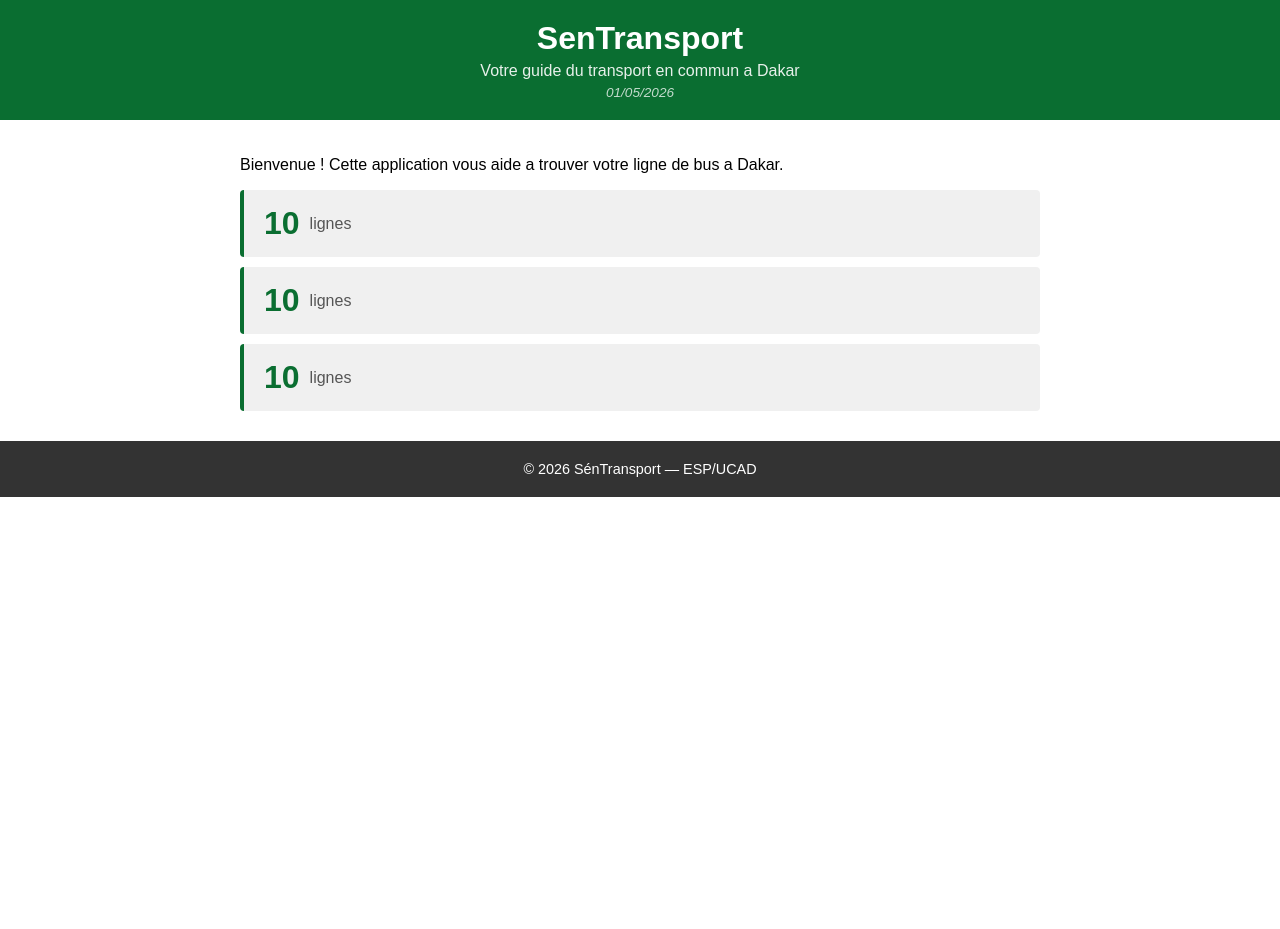
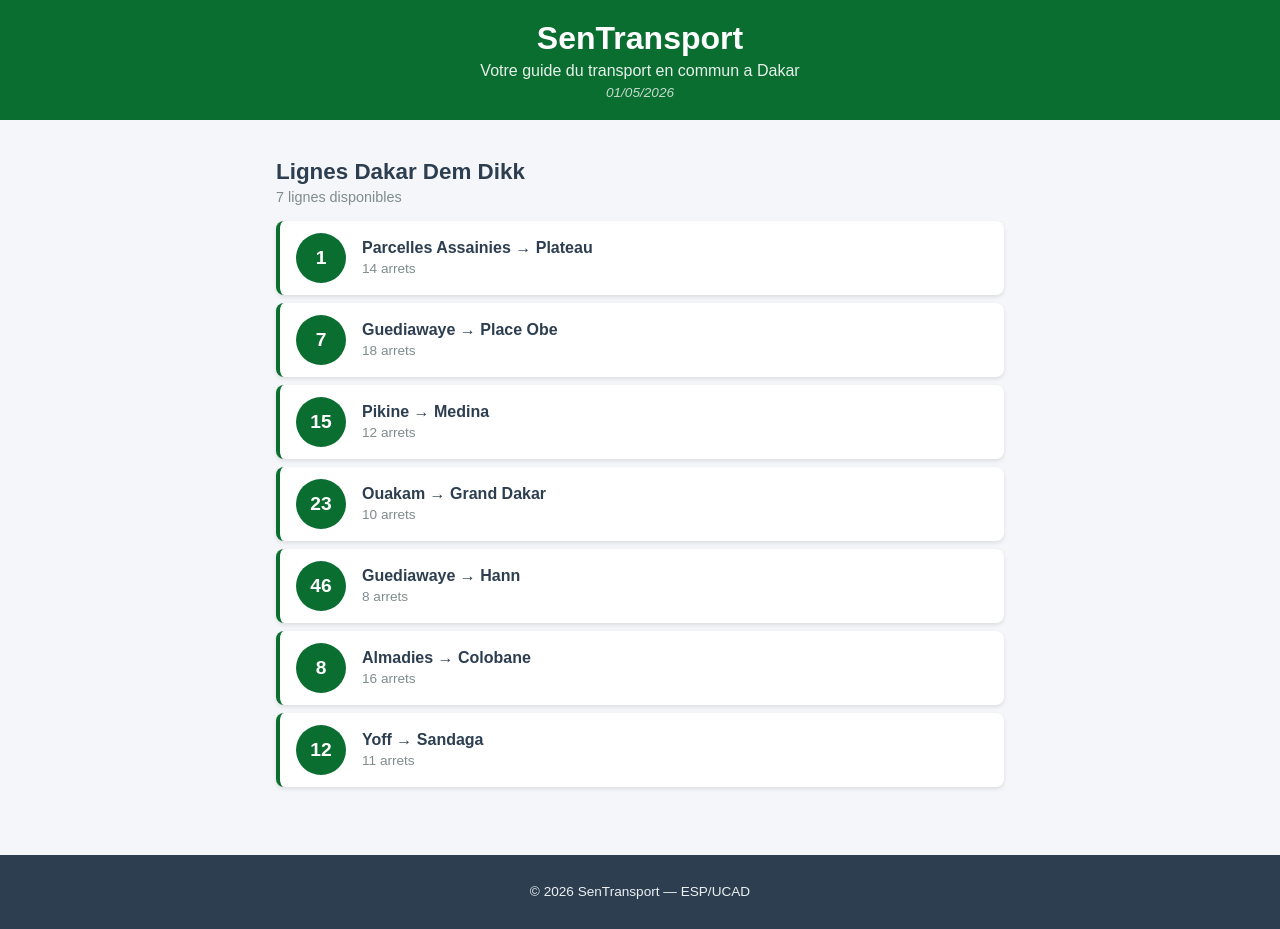
Before and after one commit to kahmancoder/sentransport, a React (Create React App) app: page / in a window 1280 px wide. Before the commit the page ends 800 px from the top, so only its background shows below. Built offline with nearby package versions, Linux system fonts and the light colour scheme.

Commit message:
Lab 2 : composants statiques LigneBus et ListeLignes

```diff
--- a/src/App.css
+++ b/src/App.css
@@ -1,10 +1,22 @@
 .App {
   font-family: Arial, sans-serif;
   min-height: 100vh;
+  background-color: #f5f6fa;
+  display: flex;
+  flex-direction: column;
 }
 
 .contenu {
   padding: 20px;
   max-width: 800px;
   margin: 0 auto;
+  width: 100%;
+  box-sizing: border-box;
+  flex: 1;
 }
+
+@media (max-width: 600px) {
+  .contenu {
+    padding: 12px;
+  }
+}
--- a/src/App.js
+++ b/src/App.js
@@ -1,20 +1,42 @@
 import "./App.css";
 import Header from "./Header";
+import ListeLignes from "./ListeLignes";
 import Footer from "./Footer";
-import Statistique from "./Statistique";
 
 function App() {
+  const lignes = [
+    {
+      id: 1,
+      numero: "1",
+      depart: "Parcelles Assainies",
+      arrivee: "Plateau",
+      arrets: 14,
+    },
+    {
+      id: 2,
+      numero: "7",
+      depart: "Guediawaye",
+      arrivee: "Place Obe",
+      arrets: 18,
+    },
+    { id: 3, numero: "15", depart: "Pikine", arrivee: "Medina", arrets: 12 },
+    {
+      id: 4,
+      numero: "23",
+      depart: "Ouakam",
+      arrivee: "Grand Dakar",
+      arrets: 10,
+    },
+    { id: 7, numero: "46", depart: "Guediawaye", arrivee: "Hann", arrets: 8 },
+    { id: 5, numero: "8", depart: "Almadies", arrivee: "Colobane", arrets: 16 },
+    { id: 6, numero: "12", depart: "Yoff", arrivee: "Sandaga", arrets: 11 },
+  ];
+
   return (
     <div className="App">
       <Header />
       <main className="contenu">
-        <p>
-          Bienvenue ! Cette application vous aide a trouver votre ligne de bus a
-          Dakar.
-        </p>
-        <Statistique />
-        <Statistique />
-        <Statistique />
+        <ListeLignes lignes={lignes} />
       </main>
       <Footer />
     </div>
--- a/src/Footer.css
+++ b/src/Footer.css
@@ -1,12 +1,8 @@
 .footer {
-  background-color: #333333;
-  color: white;
-  padding: 20px;
+  background-color: #2c3e50;
+  color: #ecf0f1;
   text-align: center;
-  margin-top: auto;
+  padding: 16px;
+  margin-top: 40px;
+  font-size: 0.85rem;
 }
-
-.footer p {
-  margin: 0;
-  font-size: 0.9rem;
-}
--- a/src/Footer.js
+++ b/src/Footer.js
@@ -3,7 +3,7 @@
 function Footer() {
   return (
     <footer className="footer">
-      <p>© 2026 SénTransport — ESP/UCAD</p>
+      <p>&copy; 2026 SenTransport &mdash; ESP/UCAD</p>
     </footer>
   );
 }
--- /dev/null
+++ b/src/LigneBus.css
@@ -0,0 +1,51 @@
+.ligne-bus {
+  display: flex;
+  align-items: center;
+  padding: 12px 16px;
+  margin: 8px 0;
+  background-color: #ffffff;
+  border-radius: 8px;
+  border-left: 4px solid #0a6e31;
+  box-shadow: 0 2px 4px rgba(0, 0, 0, 0.1);
+  cursor: pointer;
+  transition:
+    transform 0.2s,
+    box-shadow 0.2s;
+}
+
+.ligne-bus:hover {
+  transform: translateX(4px);
+  box-shadow: 0 4px 8px rgba(0, 0, 0, 0.15);
+}
+
+.ligne-numero {
+  background-color: #0a6e31;
+  color: white;
+  font-weight: bold;
+  font-size: 1.2rem;
+  width: 50px;
+  height: 50px;
+  border-radius: 50%;
+  display: flex;
+  align-items: center;
+  justify-content: center;
+  margin-right: 16px;
+  flex-shrink: 0;
+}
+
+.ligne-info {
+  display: flex;
+  flex-direction: column;
+}
+
+.ligne-trajet {
+  font-size: 1rem;
+  font-weight: 600;
+  color: #2c3e50;
+}
+
+.ligne-arrets {
+  font-size: 0.85rem;
+  color: #7f8c8d;
+  margin-top: 4px;
+}
--- /dev/null
+++ b/src/LigneBus.js
@@ -0,0 +1,17 @@
+import './LigneBus.css';
+
+function LigneBus({ numero, depart, arrivee, arrets }) {
+  return (
+    <div className="ligne-bus">
+      <div className="ligne-numero">{numero}</div>
+      <div className="ligne-info">
+        <span className="ligne-trajet">
+          {depart} &rarr; {arrivee}
+        </span>
+        <span className="ligne-arrets">{arrets} arrets</span>
+      </div>
+    </div>
+  );
+}
+
+export default LigneBus;
--- /dev/null
+++ b/src/ListeLignes.css
@@ -0,0 +1,16 @@
+.liste-lignes {
+  padding: 0 16px;
+}
+
+.liste-titre {
+  color: #2c3e50;
+  font-size: 1.4rem;
+  margin-bottom: 4px;
+}
+
+.liste-description {
+  color: #7f8c8d;
+  font-size: 0.9rem;
+  margin-top: 0;
+  margin-bottom: 16px;
+}
--- /dev/null
+++ b/src/ListeLignes.js
@@ -0,0 +1,22 @@
+import LigneBus from "./LigneBus";
+import "./ListeLignes.css";
+
+function ListeLignes({ lignes }) {
+  return (
+    <div className="liste-lignes">
+      <h2 className="liste-titre">Lignes Dakar Dem Dikk</h2>
+      <p className="liste-description">{lignes.length} lignes disponibles</p>
+      {lignes.map((ligne) => (
+        <LigneBus
+          key={ligne.id}
+          numero={ligne.numero}
+          depart={ligne.depart}
+          arrivee={ligne.arrivee}
+          arrets={ligne.arrets}
+        />
+      ))}
+    </div>
+  );
+}
+
+export default ListeLignes;
```
